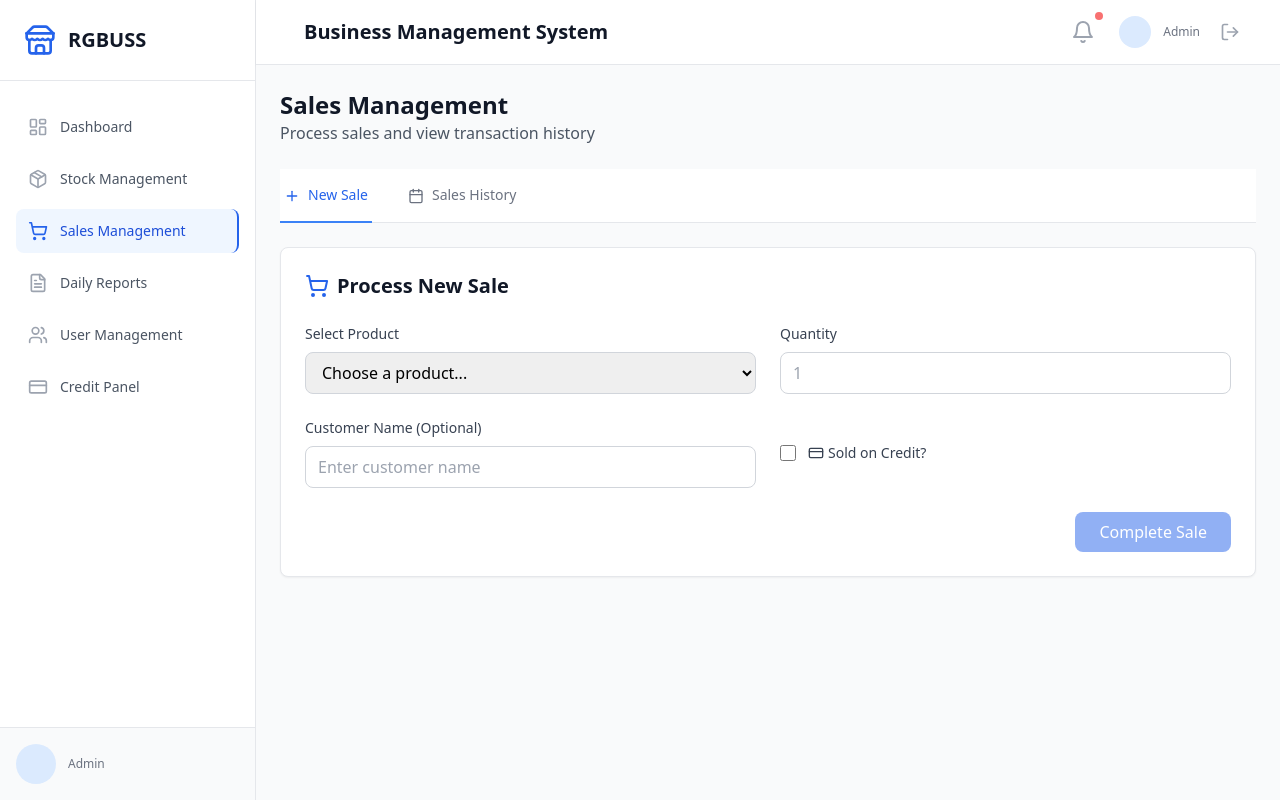
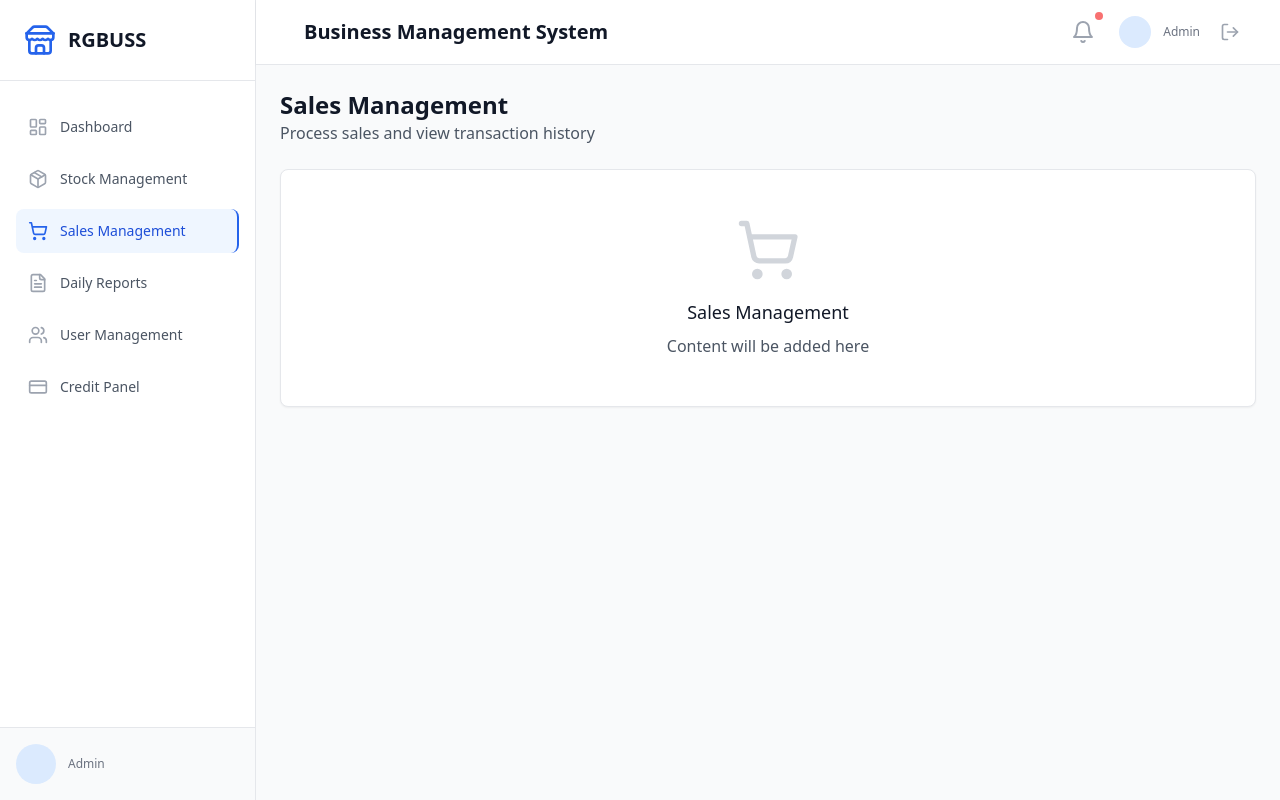
Before and after one commit to gyslain230/RGBUSS_management_system, a React (Vite) app: page /sales in a window 1280 px wide. Built offline with nearby package versions, Linux system fonts and the light colour scheme; sample sign-in values are in the browser's storage.

Commit message:
Updated SalesManagement.tsx

```diff
--- a/src/pages/SalesManagement.tsx
+++ b/src/pages/SalesManagement.tsx
@@ -1,77 +1,7 @@
-import React, { useState, useEffect } from 'react';
-import { ShoppingCart, Plus, Search, Calendar } from 'lucide-react';
-import { supabase, Product, Sale } from '../lib/supabase';
-import { useAuth } from '../contexts/AuthContext';
-import toast from 'react-hot-toast';
-import SaleForm from '../components/Sales/SaleForm';
-import SalesHistory from '../components/Sales/SalesHistory';
+import React from 'react';
+import { ShoppingCart } from 'lucide-react';
 
 export default function SalesManagement() {
-  const { user } = useAuth();
-  const [activeTab, setActiveTab] = useState<'new-sale' | 'history'>('new-sale');
-  const [products, setProducts] = useState<Product[]>([]);
-  const [sales, setSales] = useState<Sale[]>([]);
-  const [loading, setLoading] = useState(true);
-
-  useEffect(() => {
-    fetchProducts();
-    fetchSales();
-  }, []);
-
-  const fetchProducts = async () => {
-    try {
-      const { data, error } = await supabase
-        .from('products')
-        .select('*')
-        .eq('status', 'approved')
-        .gt('quantity', 0);
-
-      if (error) throw error;
-      setProducts(data || []);
-    } catch (error) {
-      console.error('Error fetching products:', error);
-      toast.error('Error loading products');
-    }
-  };
-
-  const fetchSales = async () => {
-    try {
-      let query = supabase
-        .from('sales')
-        .select('*')
-        .order('created_at', { ascending: false });
-
-      // Workers can only see their own sales
-      if (user?.role === 'worker') {
-        query = query.eq('sold_by', user.id);
-      }
-
-      const { data, error } = await query;
-
-      if (error) throw error;
-      setSales(data || []);
-    } catch (error) {
-      console.error('Error fetching sales:', error);
-      toast.error('Error loading sales');
-    } finally {
-      setLoading(false);
-    }
-  };
-
-  const handleSaleSuccess = () => {
-    fetchProducts();
-    fetchSales();
-    setActiveTab('history');
-  };
-
-  if (loading) {
-    return (
-      <div className="flex items-center justify-center h-64">
-        <div className="animate-spin rounded-full h-12 w-12 border-b-2 border-blue-600"></div>
-      </div>
-    );
-  }
-
   return (
     <div className="space-y-6">
       {/* Header */}
@@ -82,44 +12,13 @@
         </div>
       </div>
 
-      {/* Tabs */}
-      <div className="bg-white border-b border-gray-200">
-        <nav className="-mb-px flex space-x-8">
-          <button
-            onClick={() => setActiveTab('new-sale')}
-            className={`py-4 px-1 border-b-2 font-medium text-sm transition-colors ${
-              activeTab === 'new-sale'
-                ? 'border-blue-500 text-blue-600'
-                : 'border-transparent text-gray-500 hover:text-gray-700 hover:border-gray-300'
-            }`}
-          >
-            <Plus className="h-4 w-4 inline mr-2" />
-            New Sale
-          </button>
-          <button
-            onClick={() => setActiveTab('history')}
-            className={`py-4 px-1 border-b-2 font-medium text-sm transition-colors ${
-              activeTab === 'history'
-                ? 'border-blue-500 text-blue-600'
-                : 'border-transparent text-gray-500 hover:text-gray-700 hover:border-gray-300'
-            }`}
-          >
-            <Calendar className="h-4 w-4 inline mr-2" />
-            Sales History
-          </button>
-        </nav>
-      </div>
-
-      {/* Tab Content */}
-      <div className="bg-white rounded-lg shadow-sm border border-gray-200">
-        {activeTab === 'new-sale' ? (
-          <SaleForm
-            products={products}
-            onSuccess={handleSaleSuccess}
-          />
-        ) : (
-          <SalesHistory sales={sales} />
-        )}
+      {/* Empty Content Area */}
+      <div className="bg-white rounded-lg shadow-sm border border-gray-200 p-12">
+        <div className="text-center">
+          <ShoppingCart className="h-16 w-16 text-gray-300 mx-auto mb-4" />
+          <h3 className="text-lg font-medium text-gray-900 mb-2">Sales Management</h3>
+          <p className="text-gray-600">Content will be added here</p>
+        </div>
       </div>
     </div>
   );
```
